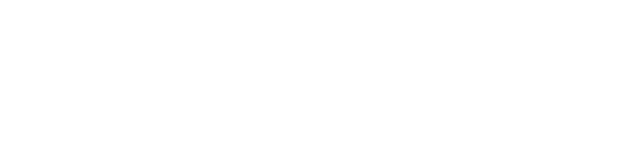
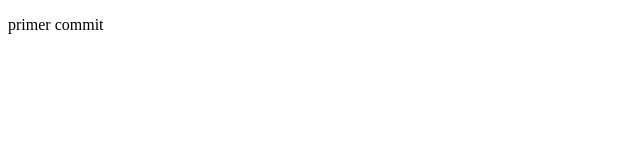
Before and after one commit to lucabr2133/prueba, a plain HTML site: page index.htm in a window 1280 px wide. Shown: the whole page, without its empty margins (0-640 px from the left). Drawn offline with Linux system fonts and the light colour scheme.

Commit message:
"primer commit"
This reverts commit 71cb879af9c2c462836deb206fc8569c9500d392.

```diff
--- a/index.htm
+++ b/index.htm
@@ -6,6 +6,8 @@
 
 </head>
 <body>
+    <p>primer commit
 
+    </p>
 </body>
 </html>
```
